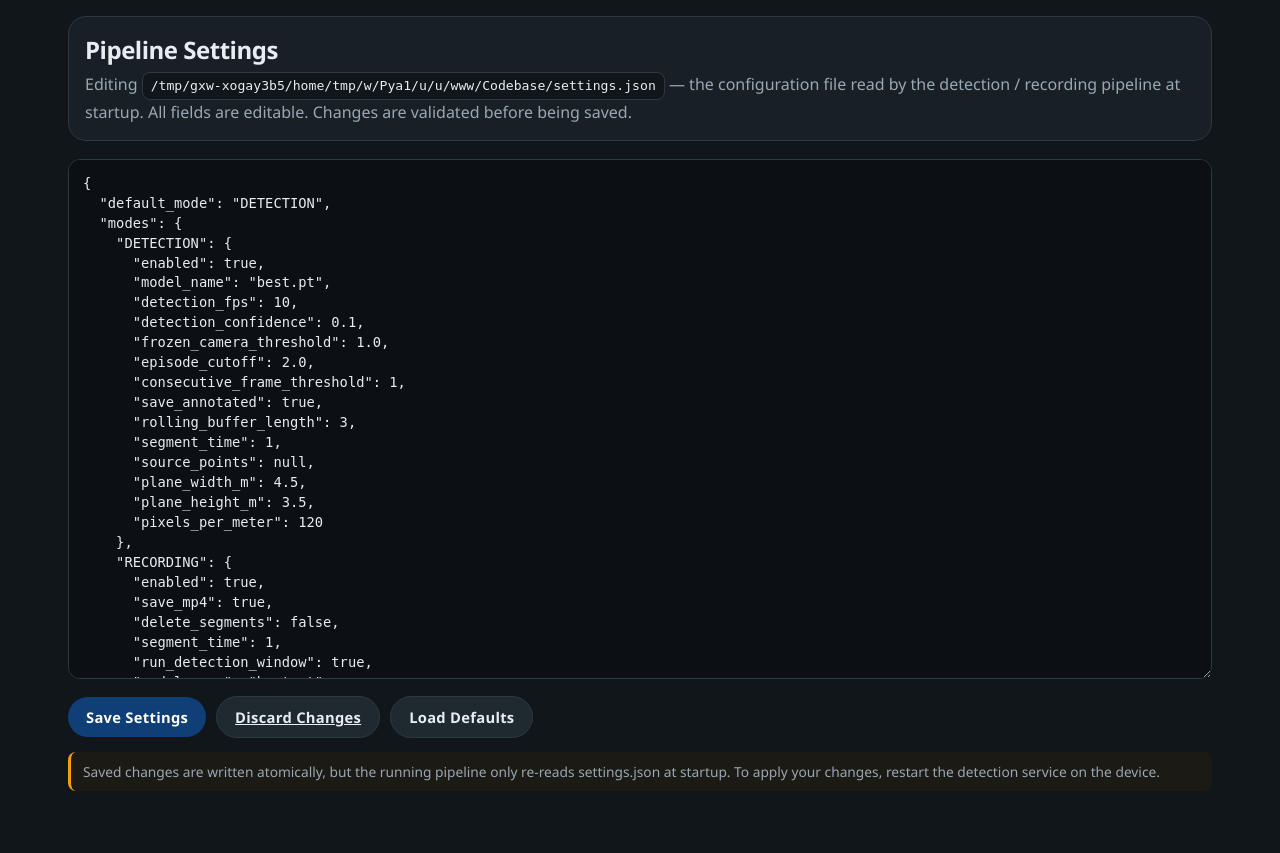
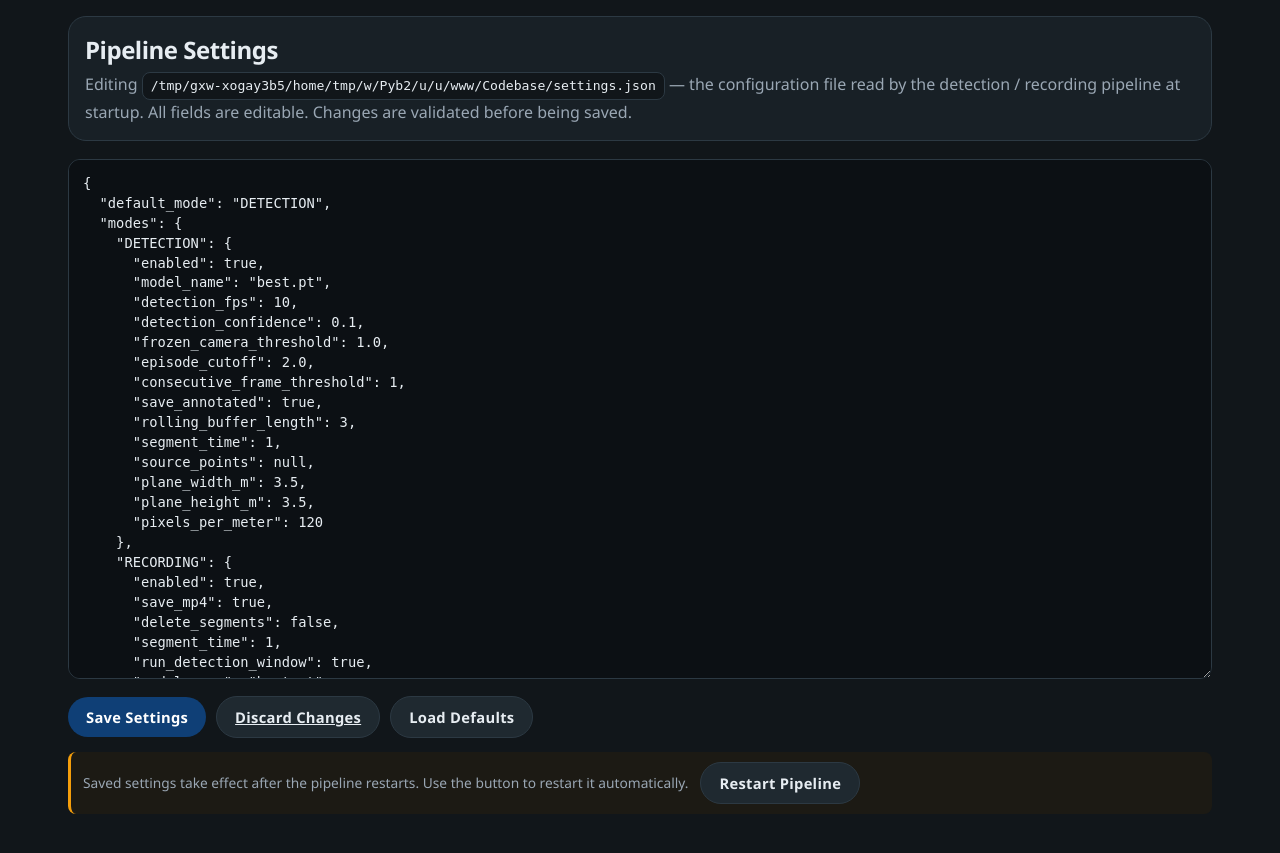
Before and after one commit to Cearly1104/SubstationSquirrelSleuths, a Flask app: page /settings in a window 1280 px wide. Shown: the part 70-923 px from the top of the page. Run offline with Flask 3, Linux system fonts and the light colour scheme; the visitor is signed in with stand-in values (Sample User, id 1).

Commit message:
website fix

```diff
--- a/Codebase/settings.json
+++ b/Codebase/settings.json
@@ -13,7 +13,7 @@
       "rolling_buffer_length": 3,
       "segment_time": 1,
       "source_points": null,
-      "plane_width_m": 4.5,
+      "plane_width_m": 3.5,
       "plane_height_m": 3.5,
       "pixels_per_meter": 120
     },
@@ -75,7 +75,7 @@
       }
     },
     {
-      "enabled": true,
+      "enabled": false,
       "id": 4,
       "name": "cam4",
       "url": "rtsp://localhost:8554/desktop",
--- a/User Deliverables/app.py
+++ b/User Deliverables/app.py
@@ -7,6 +7,7 @@
 import os
 import json
 import secrets
+import subprocess
 import time
 from datetime import datetime
 from pathlib import Path
@@ -564,6 +565,35 @@
     return jsonify(get_days())
 
 
+@app.route("/api/restart-pipeline", methods=["POST"])
+@login_required
+@admin_required
+def api_restart_pipeline():
+    try:
+        subprocess.run(
+            ["sudo", "/usr/bin/systemctl", "restart", "sss-pipeline"],
+            check=True, timeout=15
+        )
+        return jsonify({"ok": True})
+    except subprocess.CalledProcessError as e:
+        return jsonify({"ok": False, "error": f"systemctl exited {e.returncode}"}), 500
+    except Exception as e:
+        return jsonify({"ok": False, "error": str(e)}), 500
+
+
+@app.route("/api/pipeline-status", methods=["GET"])
+@login_required
+def api_pipeline_status():
+    try:
+        result = subprocess.run(
+            ["systemctl", "is-active", "sss-pipeline"],
+            capture_output=True, text=True, timeout=5
+        )
+        return jsonify({"status": result.stdout.strip()})
+    except Exception as e:
+        return jsonify({"status": "unknown", "error": str(e)}), 500
+
+
 # ---------------------------------------------------------------------------
 # Captive portal detection — triggers automatic browser pop-up when a client
 # connects to JetsonAP.  Each OS probes a different URL to check for internet;
--- a/User Deliverables/templates/archive.html
+++ b/User Deliverables/templates/archive.html
@@ -33,7 +33,6 @@
     </nav>
   </header>
 
-  {% set total_events = days | sum(attribute='events', default=[]) | length if days else 0 %}
   {% set te = namespace(val=0) %}
   {% set ti = namespace(val=0) %}
   {% set tv = namespace(val=0) %}
@@ -42,6 +41,7 @@
     {% set ti.val = ti.val + d.images | length %}
     {% set tv.val = tv.val + d.videos | length %}
   {% endfor %}
+  {% set total_events = te.val %}
 
   <section class="panel">
     <h2>Archive Overview</h2>
--- a/User Deliverables/templates/settings.html
+++ b/User Deliverables/templates/settings.html
@@ -117,10 +117,65 @@
     </div>
   </form>
 
-  <div class="notice">
-    Saved changes are written atomically, but the running pipeline only re-reads
-    settings.json at startup. To apply your changes, restart the detection
-    service on the device.
+  <div class="notice" style="display:flex;align-items:center;gap:12px;flex-wrap:wrap">
+    <span>
+      Saved settings take effect after the pipeline restarts.
+      Use the button to restart it automatically.
+    </span>
+    <button type="button" id="restart-btn" class="btn secondary" style="white-space:nowrap" onclick="restartPipeline()">
+      Restart Pipeline
+    </button>
+    <span id="restart-status" style="font-size:.86rem"></span>
   </div>
+
+  <script>
+  async function restartPipeline() {
+    const btn    = document.getElementById('restart-btn');
+    const status = document.getElementById('restart-status');
+    btn.disabled = true;
+    status.style.color = 'var(--muted)';
+    status.textContent = 'Restarting\u2026';
+    try {
+      const res  = await fetch('{{ url_for("api_restart_pipeline") }}', {method: 'POST'});
+      const data = await res.json();
+      if (data.ok) {
+        status.textContent = 'Restarted \u2014 waiting for active\u2026';
+        await pollStatus(status);
+      } else {
+        status.style.color = '#ffb4b4';
+        status.textContent = 'Error: ' + (data.error || 'unknown');
+      }
+    } catch (e) {
+      status.style.color = '#ffb4b4';
+      status.textContent = 'Request failed';
+    } finally {
+      btn.disabled = false;
+    }
+  }
+
+  async function pollStatus(status) {
+    for (let i = 0; i < 15; i++) {
+      await new Promise(r => setTimeout(r, 2000));
+      try {
+        const res  = await fetch('{{ url_for("api_pipeline_status") }}');
+        const data = await res.json();
+        if (data.status === 'active') {
+          status.style.color = '#b4ffcc';
+          status.textContent = 'Pipeline is active \u2713';
+          return;
+        }
+        if (data.status === 'failed') {
+          status.style.color = '#ffb4b4';
+          status.textContent = 'Pipeline failed to start';
+          return;
+        }
+        status.style.color = 'var(--muted)';
+        status.textContent = 'Waiting\u2026 (' + data.status + ')';
+      } catch (e) { /* ignore transient errors while polling */ }
+    }
+    status.style.color = 'var(--muted)';
+    status.textContent = 'Timed out waiting for active status';
+  }
+  </script>
 </main>
 {% endblock %}
```
Also changed, not shown: 3 other files.
